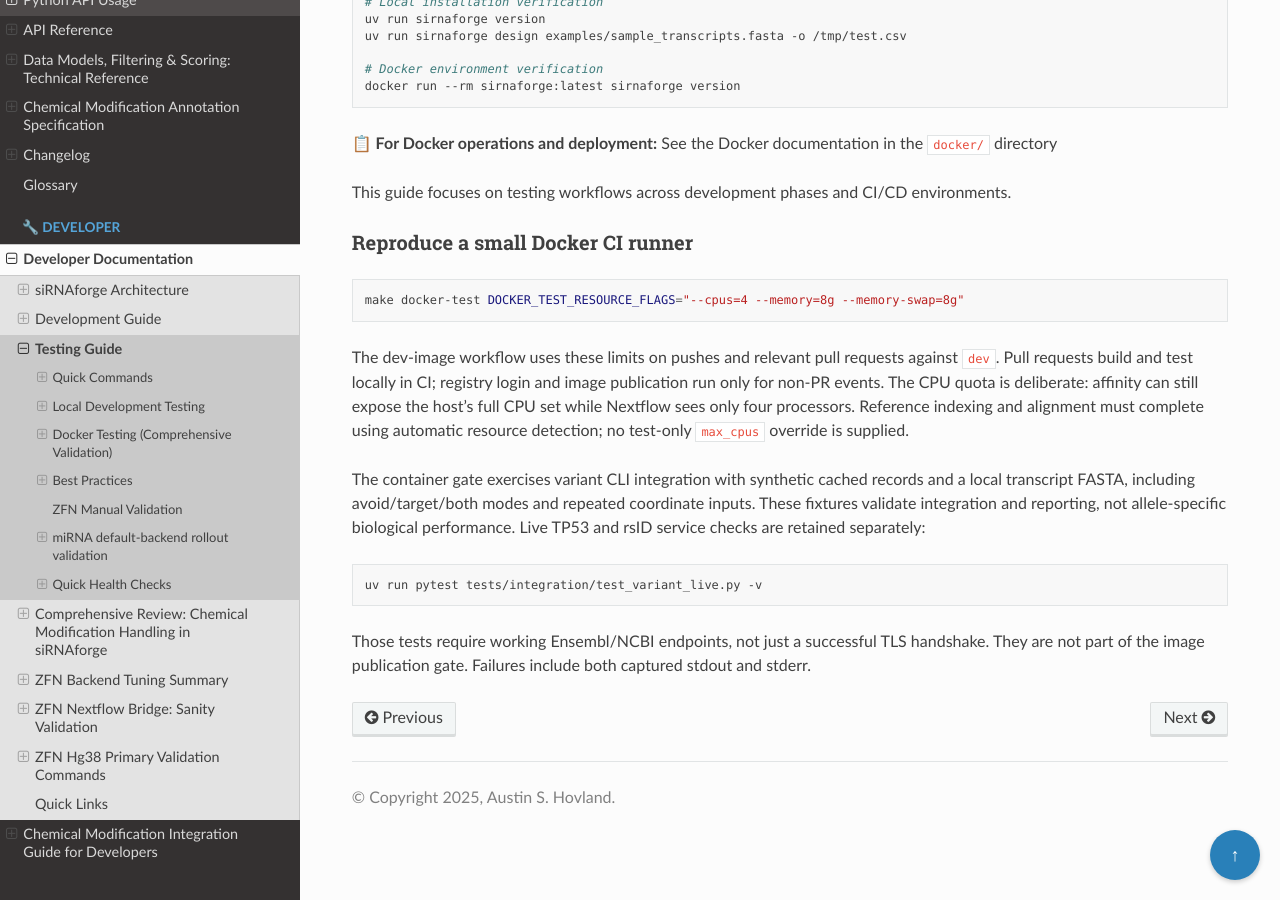
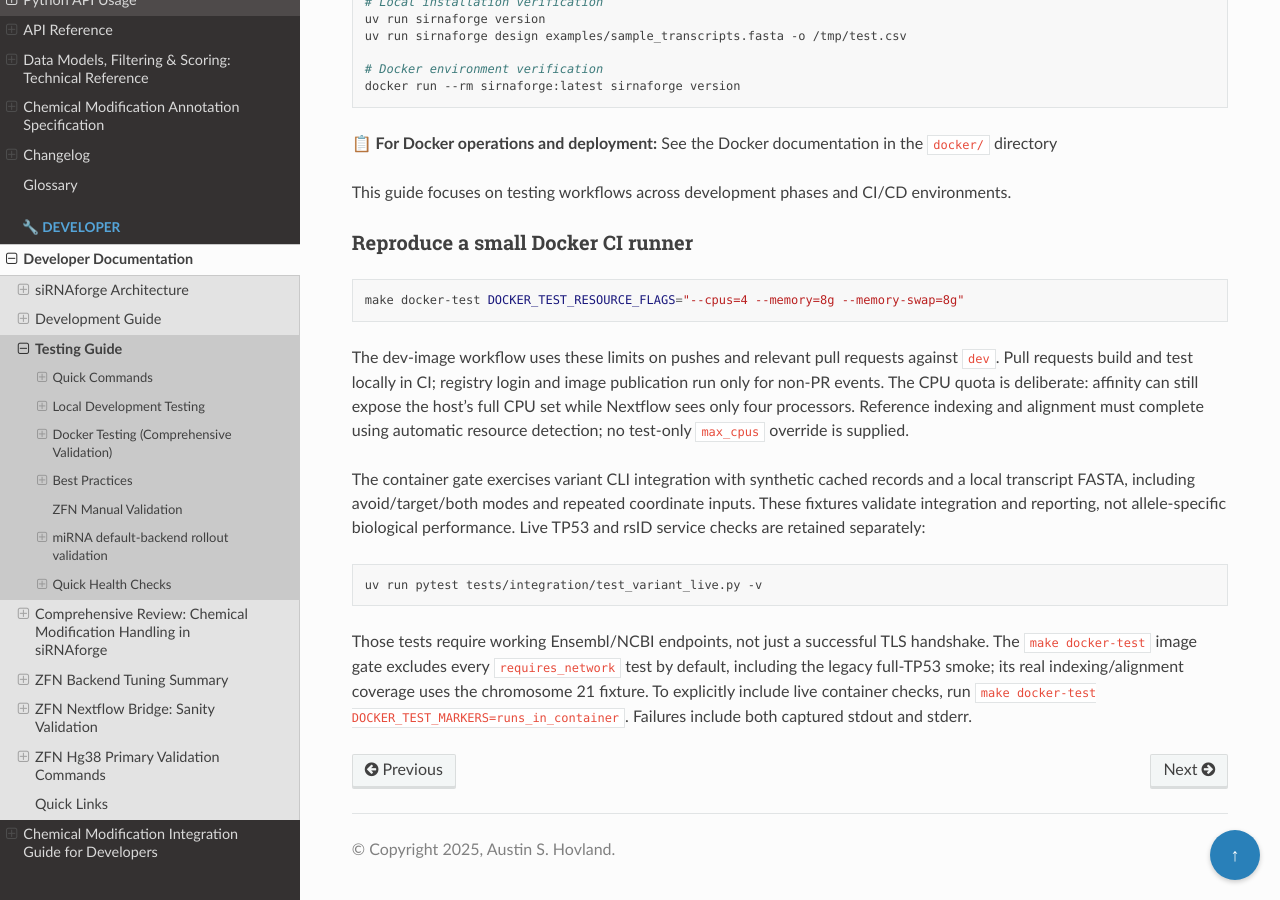
Before and after one commit to Austin-s-h/sirnaforge, a Sphinx documentation site: the page built from docs/developer/testing_guide.md, in a window 1280 px wide and 900 px high, scrolled down 8459 px. Built offline with Sphinx 7.4.7 and the Read the Docs theme 3.1.0, drawn with Linux system fonts in a browser that asks for light colours.

Commit message:
Keep live API smoke tests out of the default image publication gate

````diff
--- a/docs/developer/testing_guide.md
+++ b/docs/developer/testing_guide.md
@@ -414,5 +414,8 @@ service checks are retained separately:
 uv run pytest tests/integration/test_variant_live.py -v
 ```
 
-Those tests require working Ensembl/NCBI endpoints, not just a successful TLS handshake. They are
-not part of the image publication gate. Failures include both captured stdout and stderr.
+Those tests require working Ensembl/NCBI endpoints, not just a successful TLS handshake. The
+`make docker-test` image gate excludes every `requires_network` test by default, including the
+legacy full-TP53 smoke; its real indexing/alignment coverage uses the chromosome 21 fixture.
+To explicitly include live container checks, run
+`make docker-test DOCKER_TEST_MARKERS=runs_in_container`. Failures include both captured stdout and stderr.
````
Also changed, not shown: CHANGELOG.md (+2 -1 lines), docker/DOCKER_SUMMARY.md (+2 -1 lines), 1 other file.
